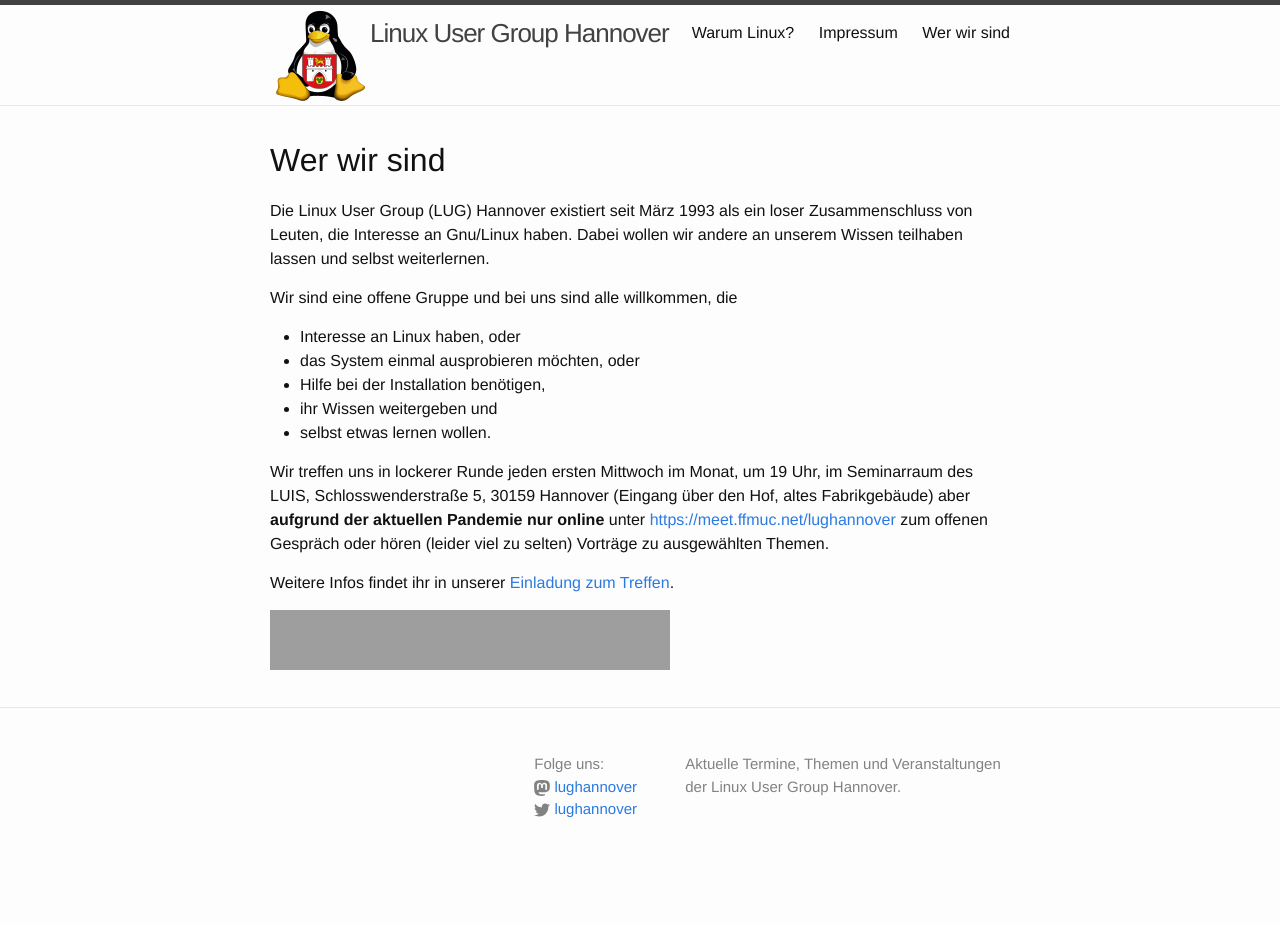
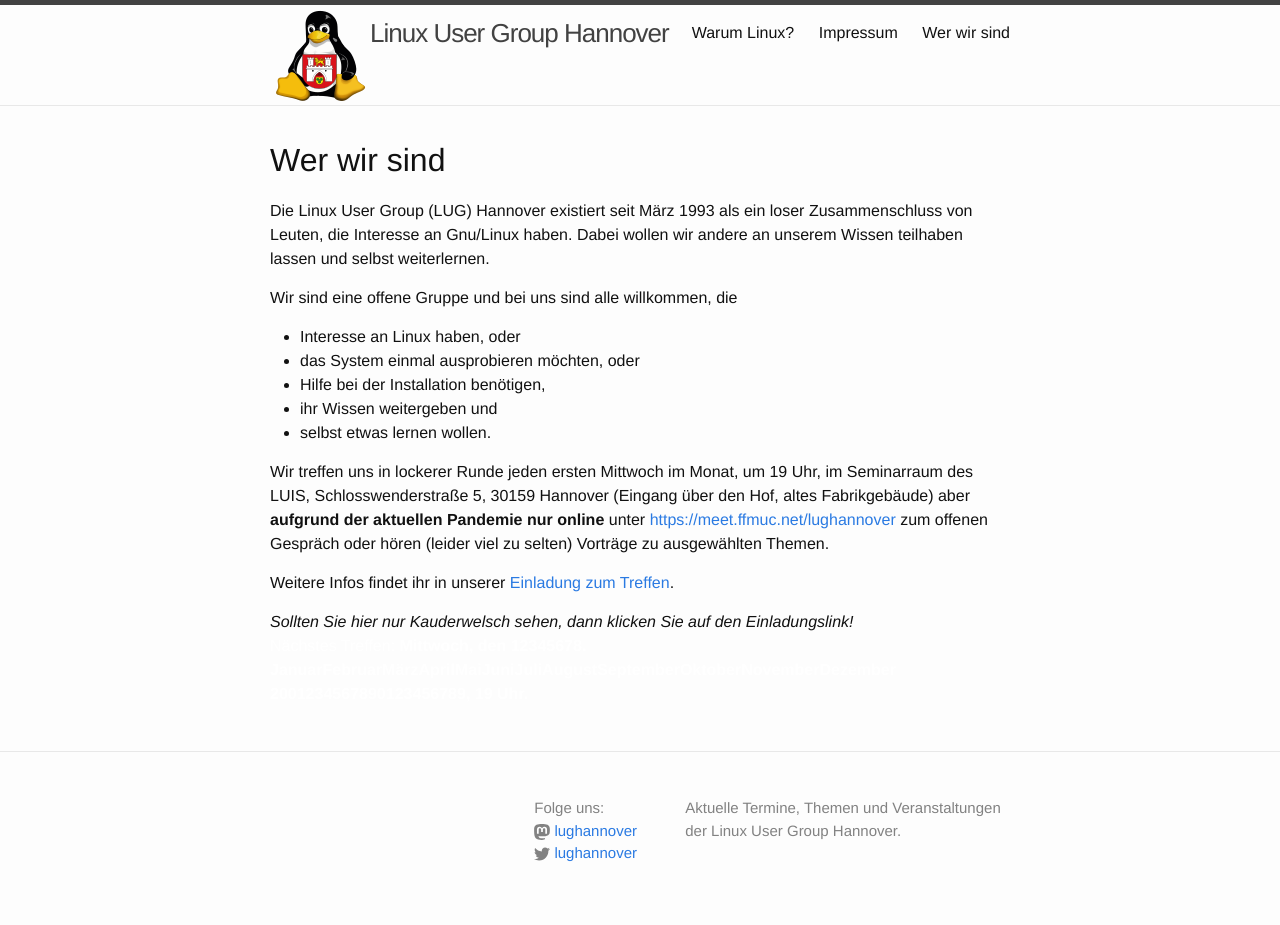
Before and after one commit to lughannover/lughannover.github.io, a Jekyll site: the page built from index.md, in a window 1280 px wide. Built offline with Jekyll 4.4.1, drawn with Linux system fonts in a browser that asks for light colours; before the commit the page ends 900 px from its top, so only the background shows below that; grey boxes are pictures that could not be loaded.

Commit message:
CSS mit nth-child ist besser als iframe

```diff
--- a/_layouts/index.html
+++ b/_layouts/index.html
@@ -11,7 +11,13 @@
       <div class="wrapper">
         {{ content }}
 
-        <iframe src="https://freeshell.de/~lughvr/termin.html" width="400" height="60" scrolling="no"></iframe>
+        <p class="lughdate"><em>Sollten Sie hier nur Kauderwelsch sehen, dann klicken Sie auf den Einladungslink!<br></em>
+        <font color="white">
+        <span class="termin">N&auml;chstes Treffen:</span> <strong>Mittwoch, den
+        <span class='day'><b>1</b><b>2</b><b>3</b><b>4</b><b>5</b><b>6</b><b>7</b><b>8</b></span>.
+        <span class='month'><b>Januar</b><b>Februar</b><b>M&auml;rz</b><b>April</b><b>Mai</b><b>Juni</b><b>Juli</b><b>August</b><b>September</b><b>Oktober</b><b>November</b><b>Dezember</b></span>
+        20<span class='decade'><b>0</b><b>1</b><b>2</b><b>3</b><b>4</b><b>5</b><b>6</b><b>7</b><b>8</b><b>9</b></span><span class='year'><b>0</b><b>1</b><b>2</b><b>3</b><b>4</b><b>5</b><b>6</b><b>7</b><b>8</b><b>9</b></span>, 19 Uhr.</strong>
+        </font></p>
 
       </div>
     </div>
```
